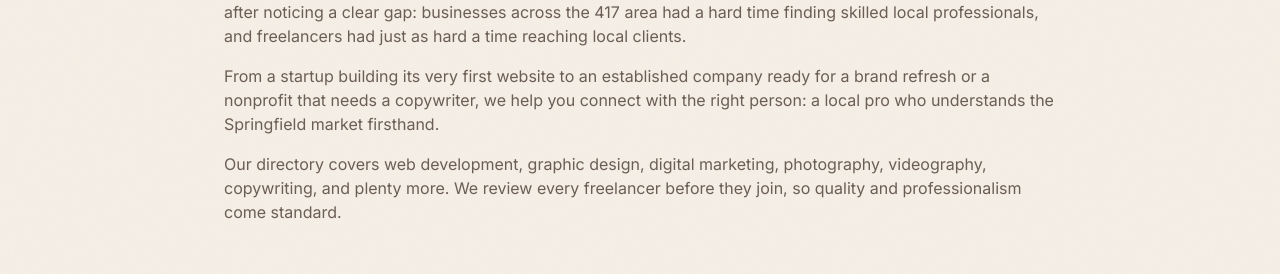
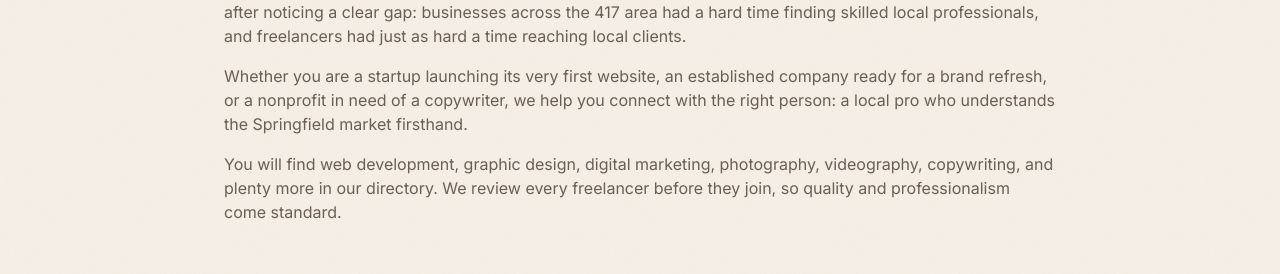
Before and after one commit to DeliverDigital-WebsiteAgency/417-freelancers, a Next.js app: page /about in a window 1280 px wide. Shown: the part 345-619 px from the top of the page. Built offline with nearby package versions, Linux system fonts and the light colour scheme; no server answers.

Commit message:
Reword about page intro paragraphs for freshness

```diff
--- a/src/app/about/page.tsx
+++ b/src/app/about/page.tsx
@@ -63,14 +63,14 @@ export default function AboutPage() {
           had just as hard a time reaching local clients.
         </p>
         <p>
-          From a startup building its very first website to an established company ready for a
-          brand refresh or a nonprofit that needs a copywriter, we help you connect with the right
-          person: a local pro who understands the Springfield market firsthand.
+          Whether you are a startup launching its very first website, an established company ready
+          for a brand refresh, or a nonprofit in need of a copywriter, we help you connect with
+          the right person: a local pro who understands the Springfield market firsthand.
         </p>
         <p>
-          Our directory covers web development, graphic design, digital marketing, photography,
-          videography, copywriting, and plenty more. We review every freelancer before they join,
-          so quality and professionalism come standard.
+          You will find web development, graphic design, digital marketing, photography,
+          videography, copywriting, and plenty more in our directory. We review every freelancer
+          before they join, so quality and professionalism come standard.
         </p>
       </div>
 
```
